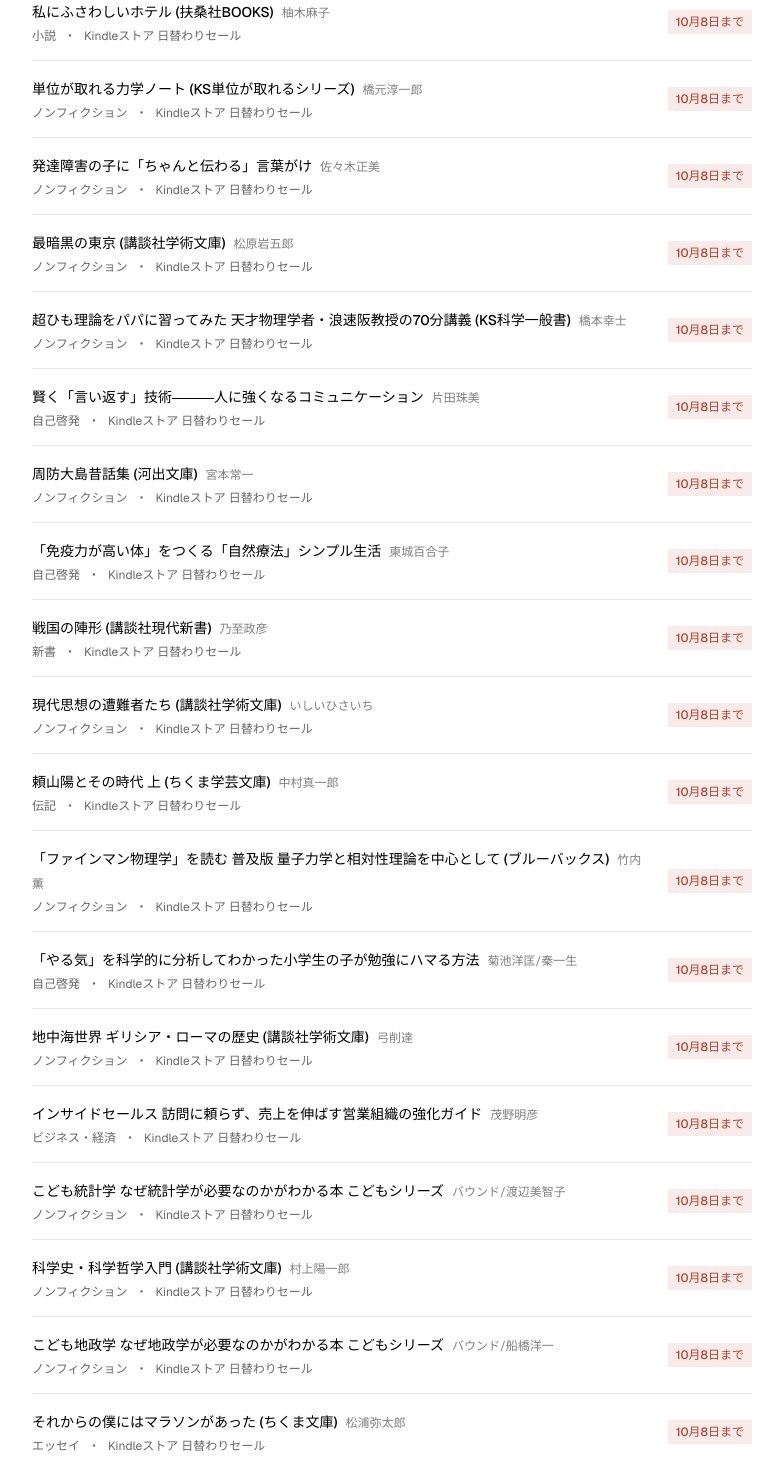
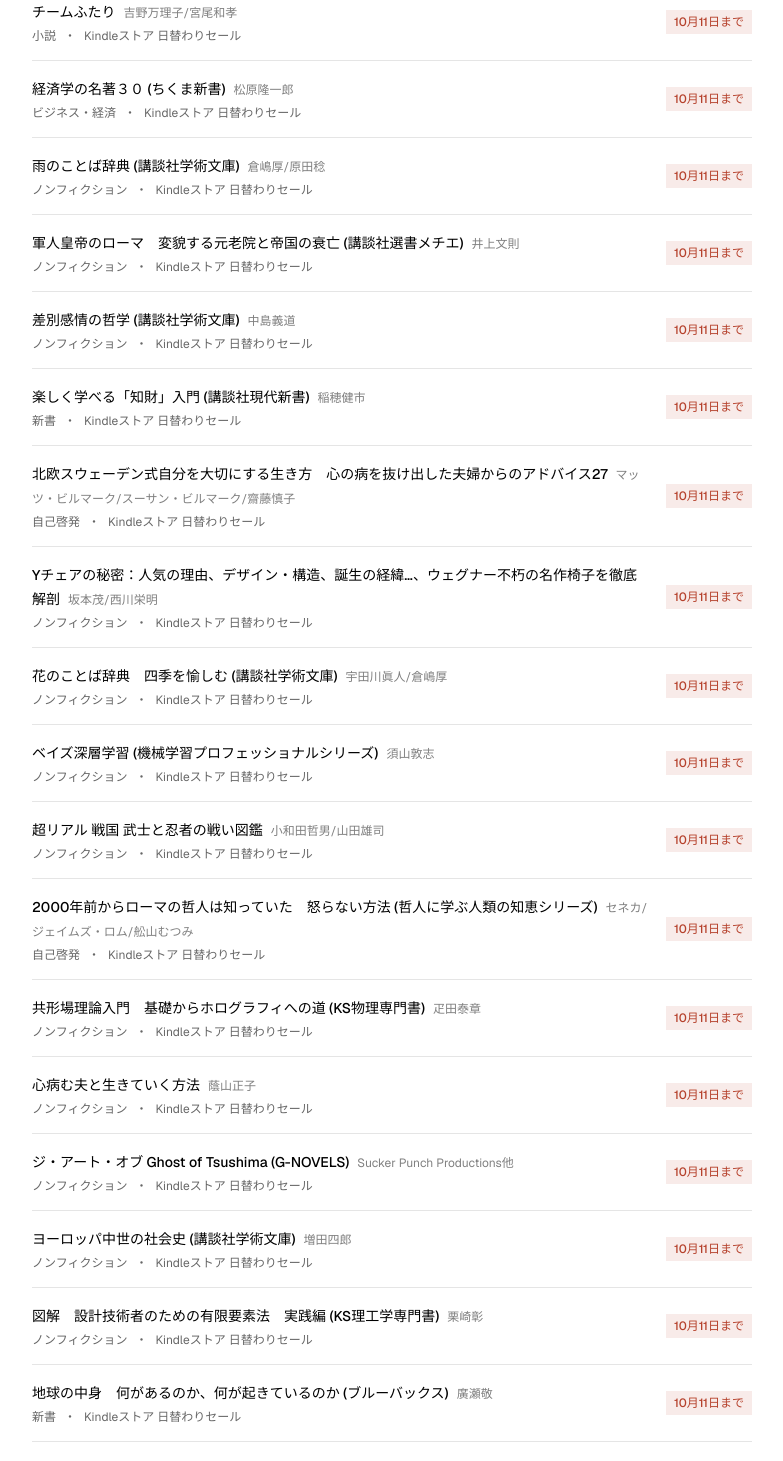
Before and after one commit to Wtr1818/kindle-sensho, a Next.js app: page /today-sale in a window 1280 px wide. Shown: the part 440-1901 px from the top of the page, without its empty margins (248-1031 px from the left). Built offline with nearby package versions, Linux system fonts and the light colour scheme.

Commit message:
Update daily sale list for 2026-10-12

```diff
--- a/data/dailySaleList.ts
+++ b/data/dailySaleList.ts
@@ -10,196 +10,215 @@
   saleEndsAt?: string;
 };
 
-export const dailySaleUpdatedAt = "2026-10-09";
+export const dailySaleUpdatedAt = "2026-10-12";
 
 export const dailySaleList: SaleListItem[] = [
   {
-    title: "私にふさわしいホテル (扶桑社BOOKS)",
-    author: "柚木麻子",
-    asin: "B00C90XESY",
-    link: "https://www.amazon.co.jp/dp/B00C90XESY/?tag=yomimado91-22",
+    title: "チームふたり",
+    author: "吉野万理子/宮尾和孝",
+    asin: "B00FLKOL68",
+    link: "https://www.amazon.co.jp/dp/B00FLKOL68/?tag=yomimado91-22",
     saleName: "Kindleストア 日替わりセール",
     genre: "小説",
-    saleEndsAt: "2026-10-09",
+    saleEndsAt: "2026-10-12",
   },
   {
-    title: "単位が取れる力学ノート (KS単位が取れるシリーズ)",
-    author: "橋元淳一郎",
-    asin: "B00M6HPR5I",
-    link: "https://www.amazon.co.jp/dp/B00M6HPR5I/?tag=yomimado91-22",
+    title: "経済学の名著３０ (ちくま新書)",
+    author: "松原隆一郎",
+    asin: "B00HPPKB02",
+    link: "https://www.amazon.co.jp/dp/B00HPPKB02/?tag=yomimado91-22",
+    saleName: "Kindleストア 日替わりセール",
+    genre: "ビジネス・経済",
+    saleEndsAt: "2026-10-12",
+  },
+  {
+    title: "雨のことば辞典 (講談社学術文庫)",
+    author: "倉嶋厚/原田稔",
+    asin: "B00NOTKRMK",
+    link: "https://www.amazon.co.jp/dp/B00NOTKRMK/?tag=yomimado91-22",
     saleName: "Kindleストア 日替わりセール",
     genre: "ノンフィクション",
-    saleEndsAt: "2026-10-09",
+    saleEndsAt: "2026-10-12",
   },
   {
-    title: "発達障害の子に「ちゃんと伝わる」言葉がけ",
-    author: "佐々木正美",
-    asin: "B00T5YZ9RG",
-    link: "https://www.amazon.co.jp/dp/B00T5YZ9RG/?tag=yomimado91-22",
+    title: "軍人皇帝のローマ　変貌する元老院と帝国の衰亡 (講談社選書メチエ)",
+    author: "井上文則",
+    asin: "B00YA3SX1G",
+    link: "https://www.amazon.co.jp/dp/B00YA3SX1G/?tag=yomimado91-22",
     saleName: "Kindleストア 日替わりセール",
     genre: "ノンフィクション",
-    saleEndsAt: "2026-10-09",
+    saleEndsAt: "2026-10-12",
   },
   {
-    title: "最暗黒の東京 (講談社学術文庫)",
-    author: "松原岩五郎",
-    asin: "B00UUQ440G",
-    link: "https://www.amazon.co.jp/dp/B00UUQ440G/?tag=yomimado91-22",
+    title: "差別感情の哲学 (講談社学術文庫)",
+    author: "中島義道",
+    asin: "B01E56BW5Q",
+    link: "https://www.amazon.co.jp/dp/B01E56BW5Q/?tag=yomimado91-22",
     saleName: "Kindleストア 日替わりセール",
     genre: "ノンフィクション",
-    saleEndsAt: "2026-10-09",
+    saleEndsAt: "2026-10-12",
   },
   {
-    title: "超ひも理論をパパに習ってみた 天才物理学者・浪速阪教授の70分講義 (KS科学一般書)",
-    author: "橋本幸士",
-    asin: "B00V4J23NI",
-    link: "https://www.amazon.co.jp/dp/B00V4J23NI/?tag=yomimado91-22",
+    title: "楽しく学べる「知財」入門 (講談社現代新書)",
+    author: "稲穂健市",
+    asin: "B06W9JWD6K",
+    link: "https://www.amazon.co.jp/dp/B06W9JWD6K/?tag=yomimado91-22",
+    saleName: "Kindleストア 日替わりセール",
+    genre: "新書",
+    saleEndsAt: "2026-10-12",
+  },
+  {
+    title: "北欧スウェーデン式自分を大切にする生き方　心の病を抜け出した夫婦からのアドバイス27",
+    author: "マッツ・ビルマーク/スーサン・ビルマーク/齋藤慎子",
+    asin: "B074M2TY59",
+    link: "https://www.amazon.co.jp/dp/B074M2TY59/?tag=yomimado91-22",
+    saleName: "Kindleストア 日替わりセール",
+    genre: "自己啓発",
+    saleEndsAt: "2026-10-12",
+  },
+  {
+    title: "Yチェアの秘密：人気の理由、デザイン・構造、誕生の経緯…、ウェグナー不朽の名作椅子を徹底解剖",
+    author: "坂本茂/西川栄明",
+    asin: "B07DRDSQRL",
+    link: "https://www.amazon.co.jp/dp/B07DRDSQRL/?tag=yomimado91-22",
     saleName: "Kindleストア 日替わりセール",
     genre: "ノンフィクション",
-    saleEndsAt: "2026-10-09",
+    saleEndsAt: "2026-10-12",
   },
   {
-    title: "賢く「言い返す」技術―――人に強くなるコミュニケーション",
-    author: "片田珠美",
-    asin: "B00V5N8OTA",
-    link: "https://www.amazon.co.jp/dp/B00V5N8OTA/?tag=yomimado91-22",
+    title: "花のことば辞典　四季を愉しむ (講談社学術文庫)",
+    author: "宇田川眞人/倉嶋厚",
+    asin: "B07PBVBMST",
+    link: "https://www.amazon.co.jp/dp/B07PBVBMST/?tag=yomimado91-22",
+    saleName: "Kindleストア 日替わりセール",
+    genre: "ノンフィクション",
+    saleEndsAt: "2026-10-12",
+  },
+  {
+    title: "ベイズ深層学習 (機械学習プロフェッショナルシリーズ)",
+    author: "須山敦志",
+    asin: "B07YSHL8MS",
+    link: "https://www.amazon.co.jp/dp/B07YSHL8MS/?tag=yomimado91-22",
+    saleName: "Kindleストア 日替わりセール",
+    genre: "ノンフィクション",
+    saleEndsAt: "2026-10-12",
+  },
+  {
+    title: "超リアル 戦国 武士と忍者の戦い図鑑",
+    author: "小和田哲男/山田雄司",
+    asin: "B088FG2Q3V",
+    link: "https://www.amazon.co.jp/dp/B088FG2Q3V/?tag=yomimado91-22",
+    saleName: "Kindleストア 日替わりセール",
+    genre: "ノンフィクション",
+    saleEndsAt: "2026-10-12",
+  },
+  {
+    title: "2000年前からローマの哲人は知っていた　怒らない方法 (哲人に学ぶ人類の知恵シリーズ)",
+    author: "セネカ/ジェイムズ・ロム/舩山むつみ",
+    asin: "B088ZSW1BG",
+    link: "https://www.amazon.co.jp/dp/B088ZSW1BG/?tag=yomimado91-22",
     saleName: "Kindleストア 日替わりセール",
     genre: "自己啓発",
-    saleEndsAt: "2026-10-09",
+    saleEndsAt: "2026-10-12",
   },
   {
-    title: "周防大島昔話集 (河出文庫)",
-    author: "宮本常一",
-    asin: "B013Q9QX9S",
-    link: "https://www.amazon.co.jp/dp/B013Q9QX9S/?tag=yomimado91-22",
+    title: "共形場理論入門　基礎からホログラフィへの道 (KS物理専門書)",
+    author: "疋田泰章",
+    asin: "B08H22PH6N",
+    link: "https://www.amazon.co.jp/dp/B08H22PH6N/?tag=yomimado91-22",
     saleName: "Kindleストア 日替わりセール",
     genre: "ノンフィクション",
-    saleEndsAt: "2026-10-09",
+    saleEndsAt: "2026-10-12",
   },
   {
-    title: "「免疫力が高い体」をつくる「自然療法」シンプル生活",
-    author: "東城百合子",
-    asin: "B019WSGARC",
-    link: "https://www.amazon.co.jp/dp/B019WSGARC/?tag=yomimado91-22",
+    title: "心病む夫と生きていく方法",
+    author: "蔭山正子",
+    asin: "B08R6X592W",
+    link: "https://www.amazon.co.jp/dp/B08R6X592W/?tag=yomimado91-22",
     saleName: "Kindleストア 日替わりセール",
-    genre: "自己啓発",
-    saleEndsAt: "2026-10-09",
+    genre: "ノンフィクション",
+    saleEndsAt: "2026-10-12",
   },
   {
-    title: "戦国の陣形 (講談社現代新書)",
-    author: "乃至政彦",
-    asin: "B01AXDU2V0",
-    link: "https://www.amazon.co.jp/dp/B01AXDU2V0/?tag=yomimado91-22",
+    title: "ジ・アート・オブ Ghost of Tsushima (G-NOVELS)",
+    author: "Sucker Punch Productions他",
+    asin: "B08WRKT2FL",
+    link: "https://www.amazon.co.jp/dp/B08WRKT2FL/?tag=yomimado91-22",
+    saleName: "Kindleストア 日替わりセール",
+    genre: "ノンフィクション",
+    saleEndsAt: "2026-10-12",
+  },
+  {
+    title: "ヨーロッパ中世の社会史 (講談社学術文庫)",
+    author: "増田四郎",
+    asin: "B098NQ168P",
+    link: "https://www.amazon.co.jp/dp/B098NQ168P/?tag=yomimado91-22",
+    saleName: "Kindleストア 日替わりセール",
+    genre: "ノンフィクション",
+    saleEndsAt: "2026-10-12",
+  },
+  {
+    title: "図解　設計技術者のための有限要素法　実践編 (KS理工学専門書)",
+    author: "栗崎彰",
+    asin: "B09CPPTJSW",
+    link: "https://www.amazon.co.jp/dp/B09CPPTJSW/?tag=yomimado91-22",
+    saleName: "Kindleストア 日替わりセール",
+    genre: "ノンフィクション",
+    saleEndsAt: "2026-10-12",
+  },
+  {
+    title: "地球の中身　何があるのか、何が起きているのか (ブルーバックス)",
+    author: "廣瀬敬",
+    asin: "B09Q62CDYB",
+    link: "https://www.amazon.co.jp/dp/B09Q62CDYB/?tag=yomimado91-22",
     saleName: "Kindleストア 日替わりセール",
     genre: "新書",
-    saleEndsAt: "2026-10-09",
+    saleEndsAt: "2026-10-12",
   },
   {
-    title: "現代思想の遭難者たち (講談社学術文庫)",
-    author: "いしいひさいち",
-    asin: "B01FXCIROA",
-    link: "https://www.amazon.co.jp/dp/B01FXCIROA/?tag=yomimado91-22",
+    title: "焼酎の科学　発酵、蒸留に秘められた日本人の知恵と技 (ブルーバックス)",
+    author: "鮫島吉廣/髙峯和則",
+    asin: "B09QKLJD94",
+    link: "https://www.amazon.co.jp/dp/B09QKLJD94/?tag=yomimado91-22",
+    saleName: "Kindleストア 日替わりセール",
+    genre: "新書",
+    saleEndsAt: "2026-10-12",
+  },
+  {
+    title: "英語の階級　執事は「上流の英語」を話すのか？ (講談社選書メチエ)",
+    author: "新井潤美",
+    asin: "B09X57T6DP",
+    link: "https://www.amazon.co.jp/dp/B09X57T6DP/?tag=yomimado91-22",
+    saleName: "Kindleストア 日替わりセール",
+    genre: "新書",
+    saleEndsAt: "2026-10-12",
+  },
+  {
+    title: "入門　現代の力学　物理学のはじめの一歩として (KS物理専門書)",
+    author: "井田大輔",
+    asin: "B0BNHS8CMV",
+    link: "https://www.amazon.co.jp/dp/B0BNHS8CMV/?tag=yomimado91-22",
     saleName: "Kindleストア 日替わりセール",
     genre: "ノンフィクション",
-    saleEndsAt: "2026-10-09",
+    saleEndsAt: "2026-10-12",
   },
   {
-    title: "頼山陽とその時代 上 (ちくま学芸文庫)",
-    author: "中村真一郎",
-    asin: "B0734JCBNK",
-    link: "https://www.amazon.co.jp/dp/B0734JCBNK/?tag=yomimado91-22",
+    title: "Kaggleに挑む深層学習プログラミングの極意 (KS情報科学専門書)",
+    author: "小嵜耕平/秋葉拓哉/林孝紀/石原祥太郎",
+    asin: "B0C1BSCXK2",
+    link: "https://www.amazon.co.jp/dp/B0C1BSCXK2/?tag=yomimado91-22",
     saleName: "Kindleストア 日替わりセール",
-    genre: "伝記",
-    saleEndsAt: "2026-10-09",
+    genre: "ノンフィクション",
+    saleEndsAt: "2026-10-12",
   },
   {
-    title: "「ファインマン物理学」を読む 普及版 量子力学と相対性理論を中心として (ブルーバックス)",
-    author: "竹内薫",
-    asin: "B07YTYJ3PT",
-    link: "https://www.amazon.co.jp/dp/B07YTYJ3PT/?tag=yomimado91-22",
+    title:
+      "\"推され\"キャラクターイラストの描き方：表情・パーツの描き方から構図・背景の設定まで、主役が映える最強作画テクニック 描きテク！",
+    author: "神吉李花",
+    asin: "B0CKSCZ9CW",
+    link: "https://www.amazon.co.jp/dp/B0CKSCZ9CW/?tag=yomimado91-22",
     saleName: "Kindleストア 日替わりセール",
     genre: "ノンフィクション",
-    saleEndsAt: "2026-10-09",
-  },
-  {
-    title: "「やる気」を科学的に分析してわかった小学生の子が勉強にハマる方法",
-    author: "菊池洋匡/秦一生",
-    asin: "B081CW78YC",
-    link: "https://www.amazon.co.jp/dp/B081CW78YC/?tag=yomimado91-22",
-    saleName: "Kindleストア 日替わりセール",
-    genre: "自己啓発",
-    saleEndsAt: "2026-10-09",
-  },
-  {
-    title: "地中海世界 ギリシア・ローマの歴史 (講談社学術文庫)",
-    author: "弓削達",
-    asin: "B0836N1Q9R",
-    link: "https://www.amazon.co.jp/dp/B0836N1Q9R/?tag=yomimado91-22",
-    saleName: "Kindleストア 日替わりセール",
-    genre: "ノンフィクション",
-    saleEndsAt: "2026-10-09",
-  },
-  {
-    title: "インサイドセールス 訪問に頼らず、売上を伸ばす営業組織の強化ガイド",
-    author: "茂野明彦",
-    asin: "B08L4Y4GVT",
-    link: "https://www.amazon.co.jp/dp/B08L4Y4GVT/?tag=yomimado91-22",
-    saleName: "Kindleストア 日替わりセール",
-    genre: "ビジネス・経済",
-    saleEndsAt: "2026-10-09",
-  },
-  {
-    title: "こども統計学 なぜ統計学が必要なのかがわかる本 こどもシリーズ",
-    author: "バウンド/渡辺美智子",
-    asin: "B08QD3SL9L",
-    link: "https://www.amazon.co.jp/dp/B08QD3SL9L/?tag=yomimado91-22",
-    saleName: "Kindleストア 日替わりセール",
-    genre: "ノンフィクション",
-    saleEndsAt: "2026-10-09",
-  },
-  {
-    title: "科学史・科学哲学入門 (講談社学術文庫)",
-    author: "村上陽一郎",
-    asin: "B08XQ868CL",
-    link: "https://www.amazon.co.jp/dp/B08XQ868CL/?tag=yomimado91-22",
-    saleName: "Kindleストア 日替わりセール",
-    genre: "ノンフィクション",
-    saleEndsAt: "2026-10-09",
-  },
-  {
-    title: "こども地政学 なぜ地政学が必要なのかがわかる本 こどもシリーズ",
-    author: "バウンド/船橋洋一",
-    asin: "B08YQNC6NW",
-    link: "https://www.amazon.co.jp/dp/B08YQNC6NW/?tag=yomimado91-22",
-    saleName: "Kindleストア 日替わりセール",
-    genre: "ノンフィクション",
-    saleEndsAt: "2026-10-09",
-  },
-  {
-    title: "それからの僕にはマラソンがあった (ちくま文庫)",
-    author: "松浦弥太郎",
-    asin: "B0BT1158Z7",
-    link: "https://www.amazon.co.jp/dp/B0BT1158Z7/?tag=yomimado91-22",
-    saleName: "Kindleストア 日替わりセール",
-    genre: "エッセイ",
-    saleEndsAt: "2026-10-09",
-  },
-  {
-    title: "こども調べ方教室 なぜ調べることが大切なのかがわかる本 こどもシリーズ",
-    author: "バウンド/茂木秀昭",
-    asin: "B0C9LJYPW3",
-    link: "https://www.amazon.co.jp/dp/B0C9LJYPW3/?tag=yomimado91-22",
-    saleName: "Kindleストア 日替わりセール",
-    genre: "ノンフィクション",
-    saleEndsAt: "2026-10-09",
-  },
-  {
-    title: "はじめてのパックラフト A to Z",
-    author: "山と溪谷社",
-    asin: "B0CBLZH5YK",
-    link: "https://www.amazon.co.jp/dp/B0CBLZH5YK/?tag=yomimado91-22",
-    saleName: "Kindleストア 日替わりセール",
-    genre: "ノンフィクション",
-    saleEndsAt: "2026-10-09",
+    saleEndsAt: "2026-10-12",
   },
 ];
```
